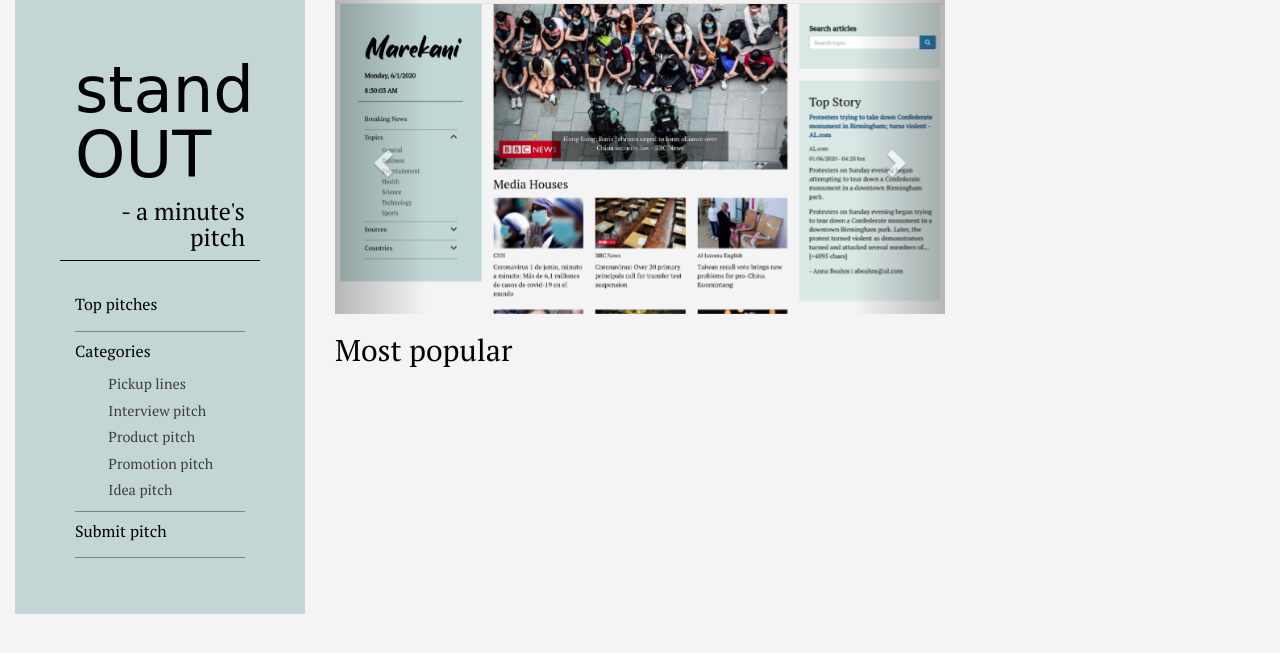
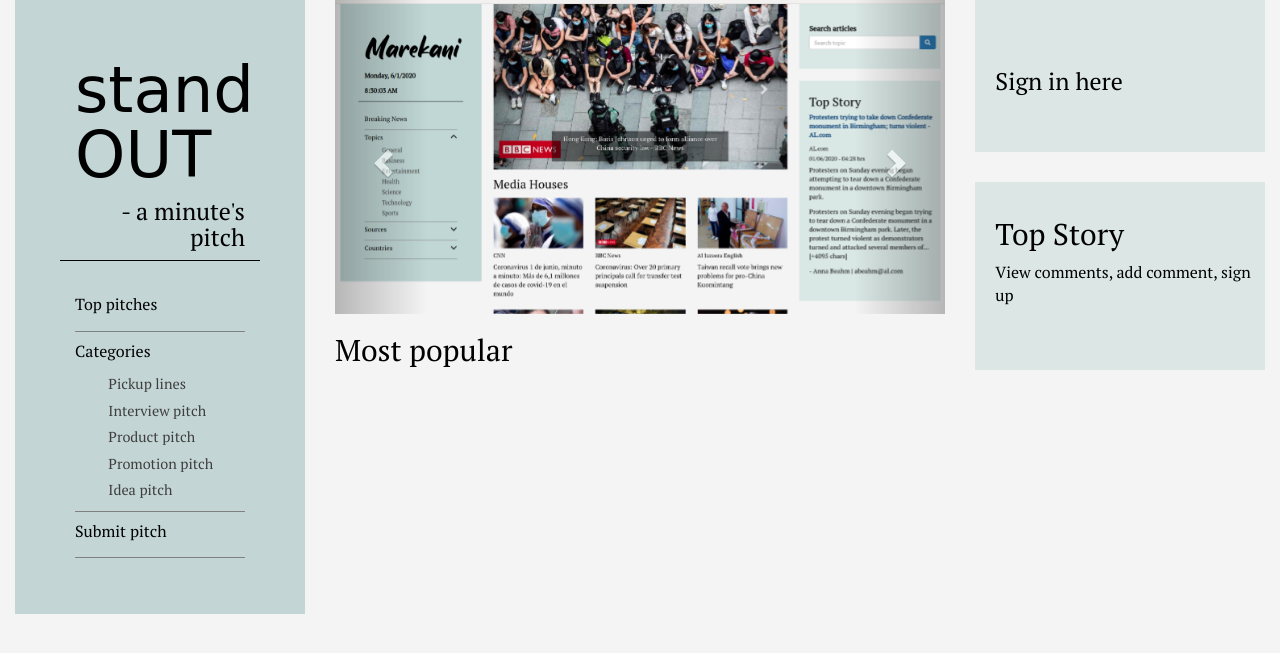
Before and after one commit to Collin9726/standOUT, a Flask app: page / in a window 1280 px wide. Shown: the top 653 px of the page. Run offline with Flask 2, Linux system fonts and the light colour scheme; some libraries are stand-ins or nearby versions; some web fonts are replaced.

Commit message:
create right column for sign-in and sign-up

```diff
--- a/app/static/css/styles.css
+++ b/app/static/css/styles.css
@@ -81,6 +81,31 @@ hr{
     height: 100%;
 }
 
+.jumbotron3{
+    background-color: #dbe6e5;
+    color: black;
+    border-radius: 0em !important;
+    padding-left: 7% !important;
+    padding-right: 3% !important;
+}
+
+.jumbotron3 p{
+    font-size: medium;
+}
+
+.jumbotron4{
+    background-color: #dbe6e5;
+    color: black;
+    border-radius: 0em !important;
+    padding-left: 7% !important;
+    padding-right: 3% !important;
+    padding-top: 1em !important;
+}
+
+.jumbotron4 p{
+    font-size: medium;
+}
+
 
 /* .card img{
     object-fit: cover;
@@ -96,35 +121,12 @@ hr{
     font-size: medium;
 }
 
-.jumbotron3{
-    background-color: #dbe6e5;
-    color: black;
-    border-radius: 0em !important;
-    padding-left: 7% !important;
-    padding-right: 3% !important;
-}
-
-.jumbotron3 p{
-    font-size: medium;
-}
 
 label{
     font-weight: 600;
     font-size: large;
 }
 
-.jumbotron4{
-    background-color: #dbe6e5;
-    color: black;
-    border-radius: 0em !important;
-    padding-left: 7% !important;
-    padding-right: 3% !important;
-    padding-top: 1em !important;
-}
-
-.jumbotron4 p{
-    font-size: medium;
-}
 
 .headline a{
     color: rgb(14, 67, 121);
--- a/app/templates/index.html
+++ b/app/templates/index.html
@@ -56,7 +56,7 @@
             </div>
         </div>
 
-
+        <!--Content section-->
         <div class="col-xs-12 col-md-6">
             <div class="jumbotron jumbotron2">
                 <div class="row">
@@ -104,6 +104,21 @@
             </div>
         </div>
 
+        <!--right column section-->
+        <div class="col-xs-12 col-md-3">
+            <div class="jumbotron jumbotron3">
+                <h3>Sign in here</h3>
+            </div>
+            <div class="jumbotron jumbotron4">
+                <div class="row">
+                    <div class="col-xs-12">
+                        <h2>Top Story</h2>
+                        <p>View comments, add comment, sign up</p>
+                    </div>
+                </div>
+            </div>
+        </div>
+
 
 
     </div>
```
